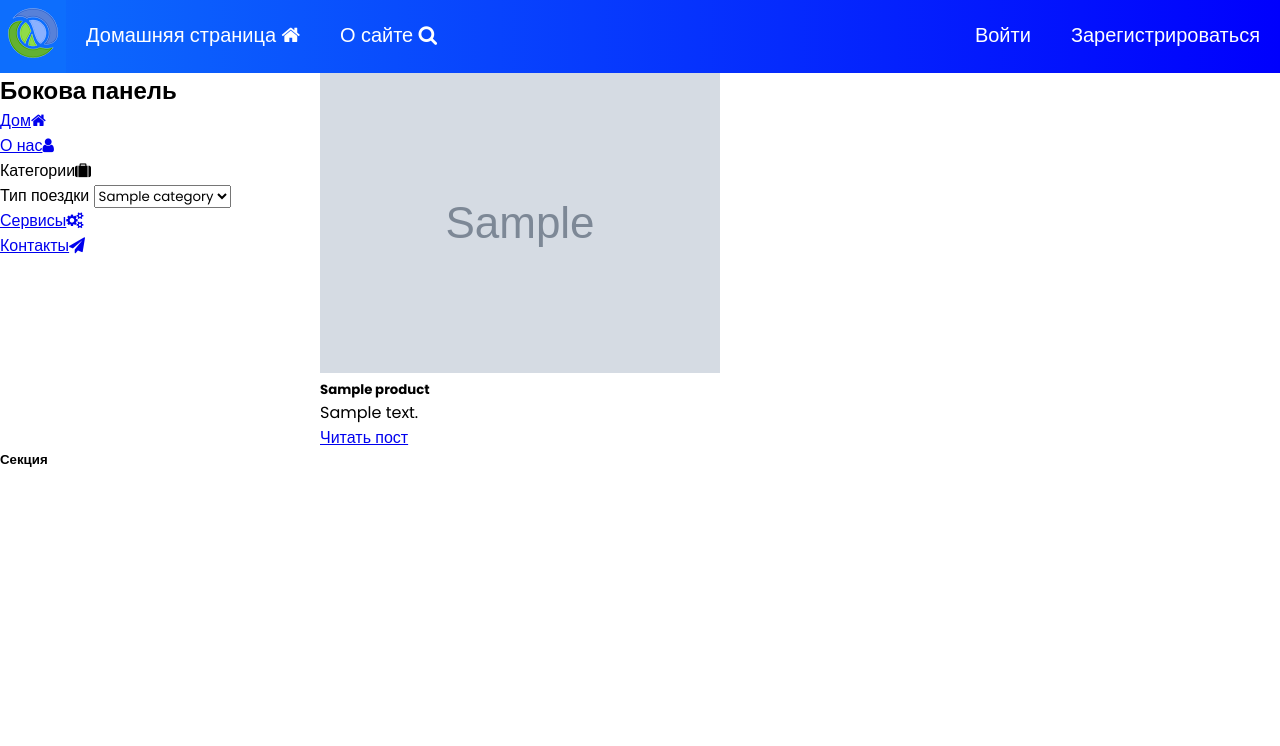
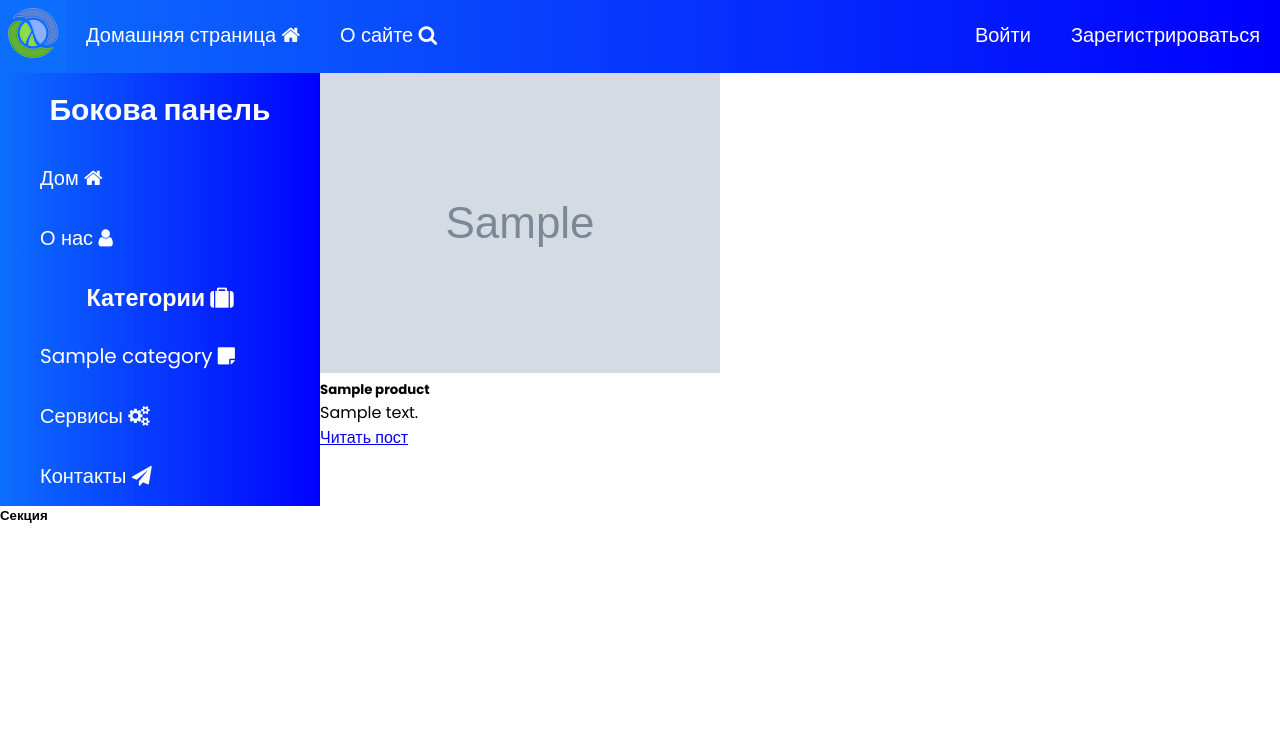
Before and after one commit to EgorKondratyev/site-shop-training, a Django app: page / in a window 1280 px wide. Shown: the top 746 px of the page. Run offline with Django 4.2, Linux system fonts and the light colour scheme; tables that the repository leaves empty hold one stand-in row (values such as "Sample post"); grey boxes marked "Sample" are stand-in pictures.

Commit message:
new sidebar

```diff
--- a/shop/home/templates/home/base.html
+++ b/shop/home/templates/home/base.html
@@ -98,50 +98,48 @@
         <!-- Left Sidebar -->
         <div class="sidebar-container">
             <ul>
-
-                <h2>Бокова панель</h1>
+                <h2 class="sidebar-title">Бокова панель</h2>
 
                     {% if category_selected == 0 %}
-                    <li class="active"><a href="{% url 'home' %}">Дом<span class="fa fa-home mr-3"></span>
+                    <li class="active"><a class="sidebar-link" href="{% url 'home' %}">Дом <span
+                                class="fa fa-home mr-3"></span>
                         </a></li>
                     {% else %}
-                    <li><a href="{% url 'home' %}">Дом<span class="fa fa-home mr-3"></span>
+                    <li><a class="sidebar-link" href="{% url 'home' %}">Дом <span class="fa fa-home mr-3"></span>
                         </a></li>
                     {% endif %}
 
-                    <li><a href="{% url 'about' %}">О нас<span class="fa fa-user mr-3"></span></a></li>
+                    <li><a class="sidebar-link" href="{% url 'about' %}">О нас <span class="fa fa-user mr-3"></span></a>
+                    </li>
 
-                    <li>Категории<span class="fa fa-suitcase mr-3 mt-3"></span></li>
-                    <label>Тип поездки</label>
-                    <select>
-                        {% for category in categories %}
-                        {% if category_selected == category.id %}
-                        <option class="active"><a href="{{ category.get_absolute_url }}">{{ category.title }}
-                                <span class="fa fa-sticky-note ml-4"></span></a></option>
-                        {% else %}
-                        <option><a href="{{ category.get_absolute_url }}">{{ category.title }}
-                                <span class="fa fa-sticky-note ml-4"></span></a></option>
-                        {% endif %}
-                        {% endfor %}
-                    </select>
+                    <h3 class="category">Категории <span class="fa fa-suitcase mr-3 mt-3"></span></h3>
 
-                    <li><a href="#">Сервисы<span class="fa fa-cogs mr-3"></span></a></li>
-                    <li><a href="#">Контакты<span class="fa fa-paper-plane mr-3"></span></a></li>
+                    {% for category in categories %}
+                    {% if category_selected == category.id %}
+                    <li class="active"><a class="sidebar-link" href="{{ category.get_absolute_url }}">{{ category.title }}
+                            <span class="fa fa-sticky-note ml-4"></span></a></li>
+                    {% else %}
+                    <li><a class="sidebar-link" href="{{ category.get_absolute_url }}">{{ category.title }}
+                            <span class="fa fa-sticky-note ml-4"></span></a></li>
+                    {% endif %}
+                    {% endfor %}
+
+
+                    <li><a class="sidebar-link" href="#">Сервисы <span class="fa fa-cogs mr-3"></span></a></li>
+                    <li><a class="sidebar-link" href="#">Контакты <span class="fa fa-paper-plane mr-3"></span></a></li>
 
                     <!--<li><a href="#"><span class="fa fa-briefcase mr-3"></span>Works</a></li>
                     <li><a href="#"><span class="fa fa-suitcase mr-3"></span>Gallery</a></li>-->
 
                     {% if request.user.is_authenticated %}
                     {% if category_selected == 'cart' %}
-                    <li class="active"><a href="{{ cart.get_absolute_url }}">Корзина<span
-                                class="fa fa-shopping-cart mr-3"></span>
-                        </a></li>
+                    <li class="active"><a class="sidebar-link" href="{{ cart.get_absolute_url }}">Корзина
+                            <span class="fa fa-shopping-cart mr-3"></span></a></li>
                     {% else %}
-                    <li><a href="{{ cart.get_absolute_url }}">Корзина<span class="fa fa-shopping-cart mr-3"></span>
-                        </a></li>
+                    <li><a class="sidebar-link" href="{{ cart.get_absolute_url }}">Корзина <span
+                                class="fa fa-shopping-cart mr-3"></span></a></li>
                     {% endif %}
                     {% endif %}
-
             </ul>
         </div>
         <!-- End Left Sidebar -->
--- a/shop/shop/static/css/style.css
+++ b/shop/shop/static/css/style.css
@@ -47,6 +47,33 @@
 	grid-column: 4/13;
 }
 /* End Grid */
+
+/* Sidebar */
+.sidebar-container {
+	background: linear-gradient(90deg, #0d6efd 0%, #0000ff 100%);
+	color: white;
+	font-size: 1.25em;
+}
+.sidebar-title {
+	padding: 0.5em;
+	text-align: center;
+}
+.category {
+	padding: 0.5em;
+	text-align: center;
+}
+.sidebar-link {
+	display: block;
+	padding: 0.75em;
+	padding-left: 2em;
+	color: white;
+	text-decoration: none;
+	transition: 0.75s;
+}
+.sidebar-link:hover {
+	background: #0d6efd;
+}
+/* End Sidebar */
 
 /* Preloader */
 /* Colors */
```
Also changed, not shown: shop/shop/static/css/cs-select.css (added, +103 -0 lines), shop/shop/static/css/cs-skin-underline.css (added, +148 -0 lines).
